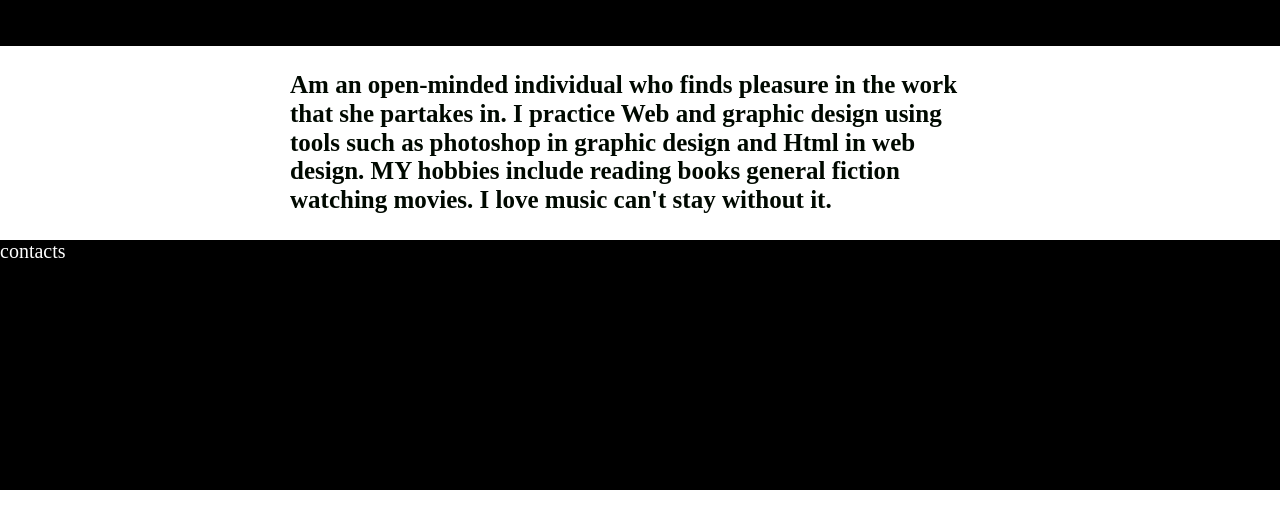
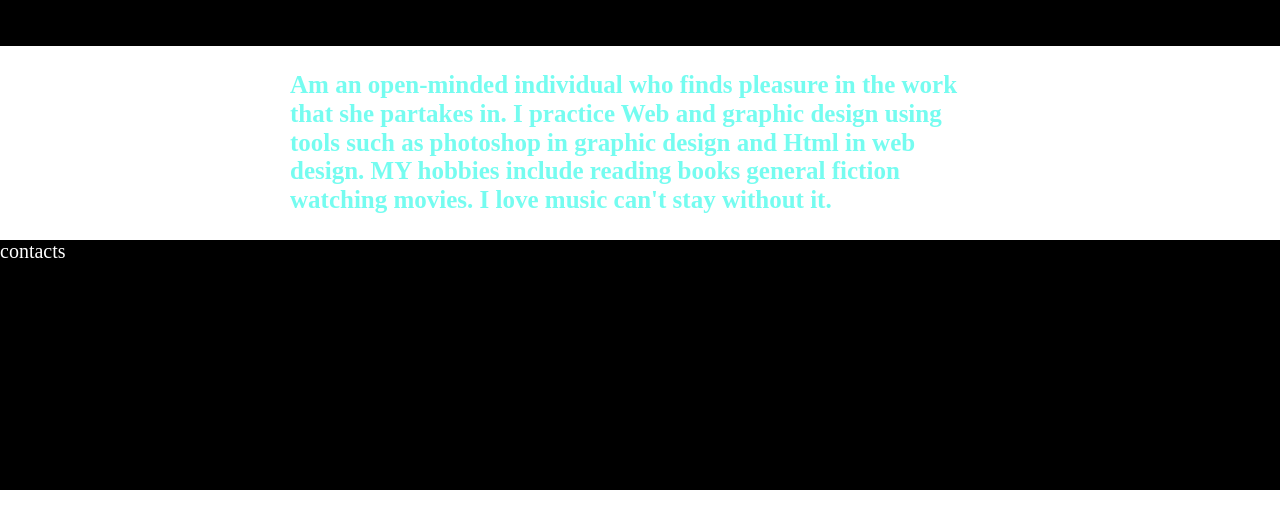
Before and after one commit to 96lauren/graphics, a plain HTML site: page about.html in a window 1280 px wide. Shown: the part 74-602 px from the top of the page. Drawn offline with Linux system fonts and the light colour scheme.

```diff
--- a/css/main.css
+++ b/css/main.css
@@ -36,7 +36,7 @@ img{
 	margin:0 auto;
 	width:700px;
 	font-size: 25px;
-	color: rgb(0,9,0);
+	color: rgb(117, 252, 240);
 }
 footer{
 	background-color: #000;
```
